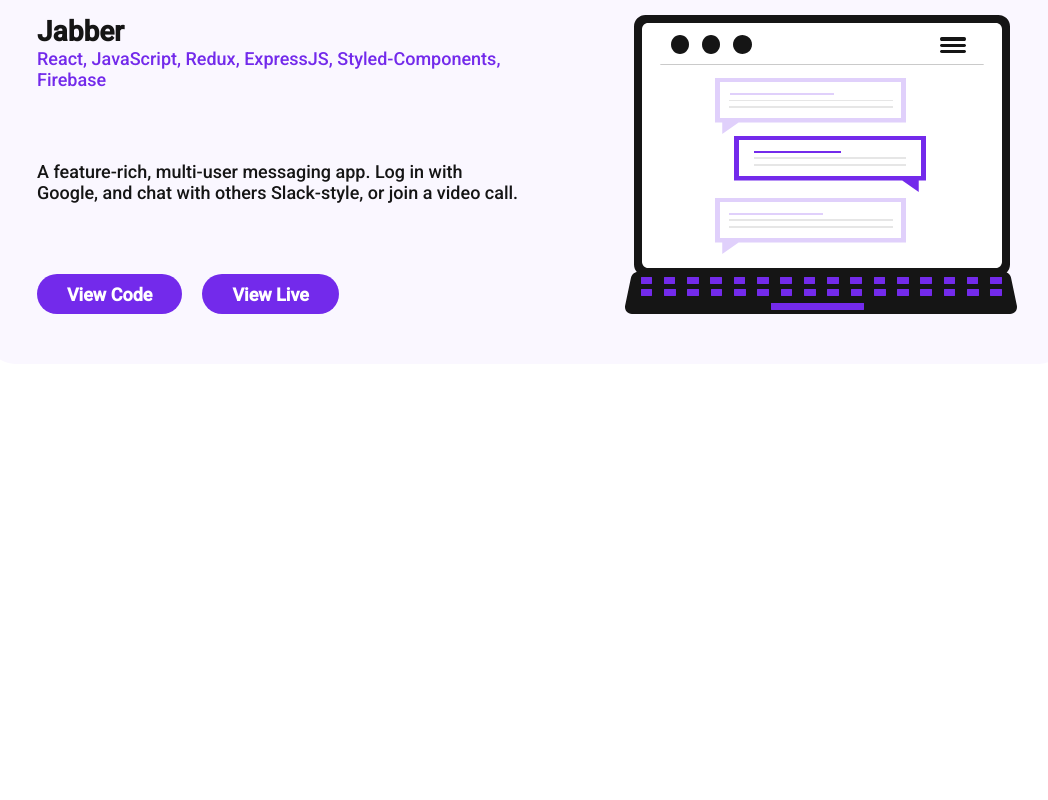
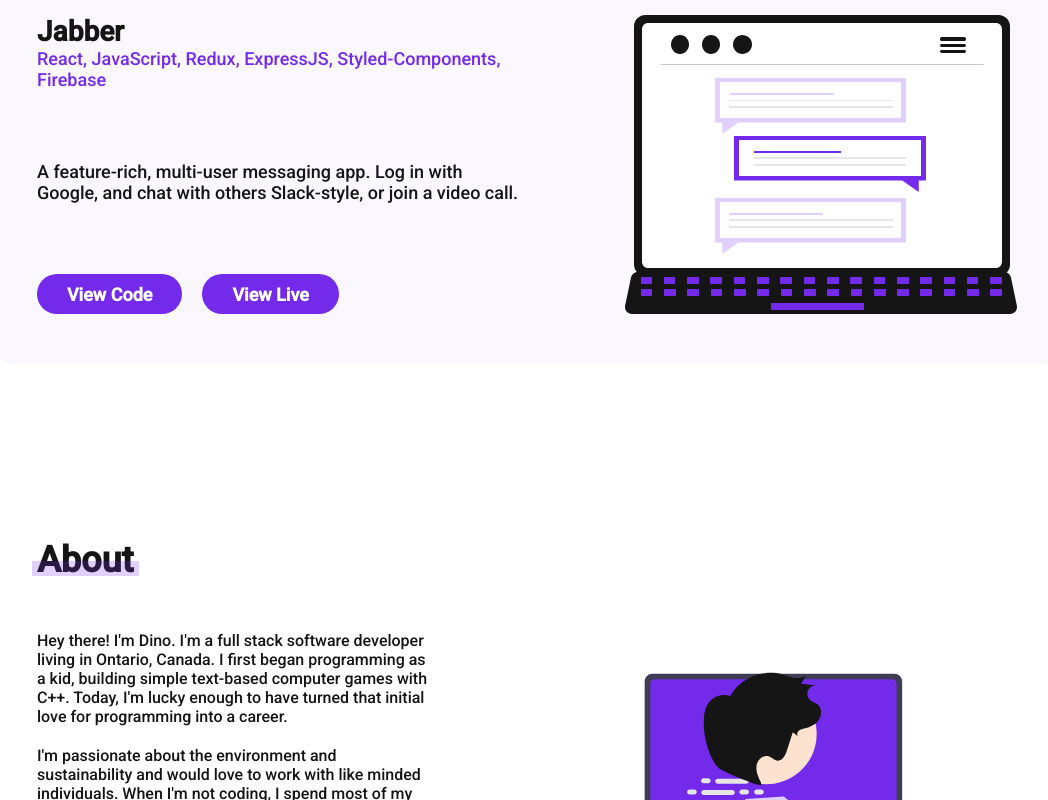
Before and after one commit to DinoPranjic/my-portfolio, a React (Create React App) app: page / in a window 1280 px wide. Shown: the part 2000-2800 px from the top of the page, without its empty margins (113-1161 px from the left). Before the commit the page ends 2464 px from the top, so only its background shows below. Built offline with nearby package versions, Linux system fonts and the light colour scheme; the HTML template or start-up script is replaced by a standard one.

Commit message:
Add and style Bio component

```diff
--- a/src/App.tsx
+++ b/src/App.tsx
@@ -10,7 +10,7 @@ function App() {
     <div className="App">
       <Header />
       <Projects />
-      {/* <Bio /> */}
+      <Bio />
     </div>
   );
 }
--- a/src/components/Bio.tsx
+++ b/src/components/Bio.tsx
@@ -1,19 +1,15 @@
 import styled from "styled-components";
 import Wrapper from "./Wrapper";
 import theme from "../utils/theme";
+
+import { BioImage } from "../assets";
 
 const BioContainer = styled.div`
   display: flex;
   flex-direction: column;
   justify-content: center;
-  align-items: center;
   padding: 25px 50px 25px 50px;
-  margin: 100px 0px 100px 0px;
-
-  border: 6px solid ${theme.colours.purpleBackground};
-  border-radius: 28px;
-  background: #FFFFFF;
-  box-shadow: 0px 4px 4px rgba(0, 0, 0, 0.25);
+  margin: 50px 0px 100px 0px;
 
 `
 
@@ -21,8 +17,11 @@ const BioHeader = styled.h2`
   font-family: ${theme.fonts.secondary};
   font-size: 36px;
   color: ${theme.colours.font};
-  margin-bottom: 30px;
+  margin-bottom: 50px;
 
+`
+
+const BioHeaderAccent = styled.span`
   display: inline-block;
   position: relative;
   &::after {
@@ -34,7 +33,31 @@ const BioHeader = styled.h2`
     bottom: 5px;
     left: -5px;
     background-color: ${theme.colours.purpleAccent};
+
   }
+`
+
+const BioContent = styled.div`
+  display: flex;
+`
+
+const BioText = styled.div`
+  display: flex;
+  flex: 0.4;
+  flex-direction: column;
+`
+
+const BioImageContainer = styled.div`
+    display: flex;
+    position: absolute;
+    z-index: -1;
+    width: 40vw;
+    right: 140px;
+
+    svg {
+      width: 100%;
+    }
+
 `
 
 const BioParagraph = styled.p`
@@ -43,7 +66,6 @@ const BioParagraph = styled.p`
   font-weight: 500;
   color: ${theme.colours.font};
   margin-bottom: 20px;
-  text-align: center;
 `
 
 const paragraphs =  [
@@ -57,11 +79,18 @@ const Bio = () => {
       <Wrapper>
         <BioContainer>
           <BioHeader id="about">
-            About
+            <BioHeaderAccent>About</BioHeaderAccent>
           </BioHeader>
+          <BioContent>
+            <BioText>
             {paragraphs.map((paragraph) => (
               <BioParagraph>{paragraph}</BioParagraph>
             ))}
+            </BioText>
+              <BioImageContainer>
+              <BioImage />
+              </BioImageContainer>
+          </BioContent>
         </BioContainer>
 
       </Wrapper>
```
